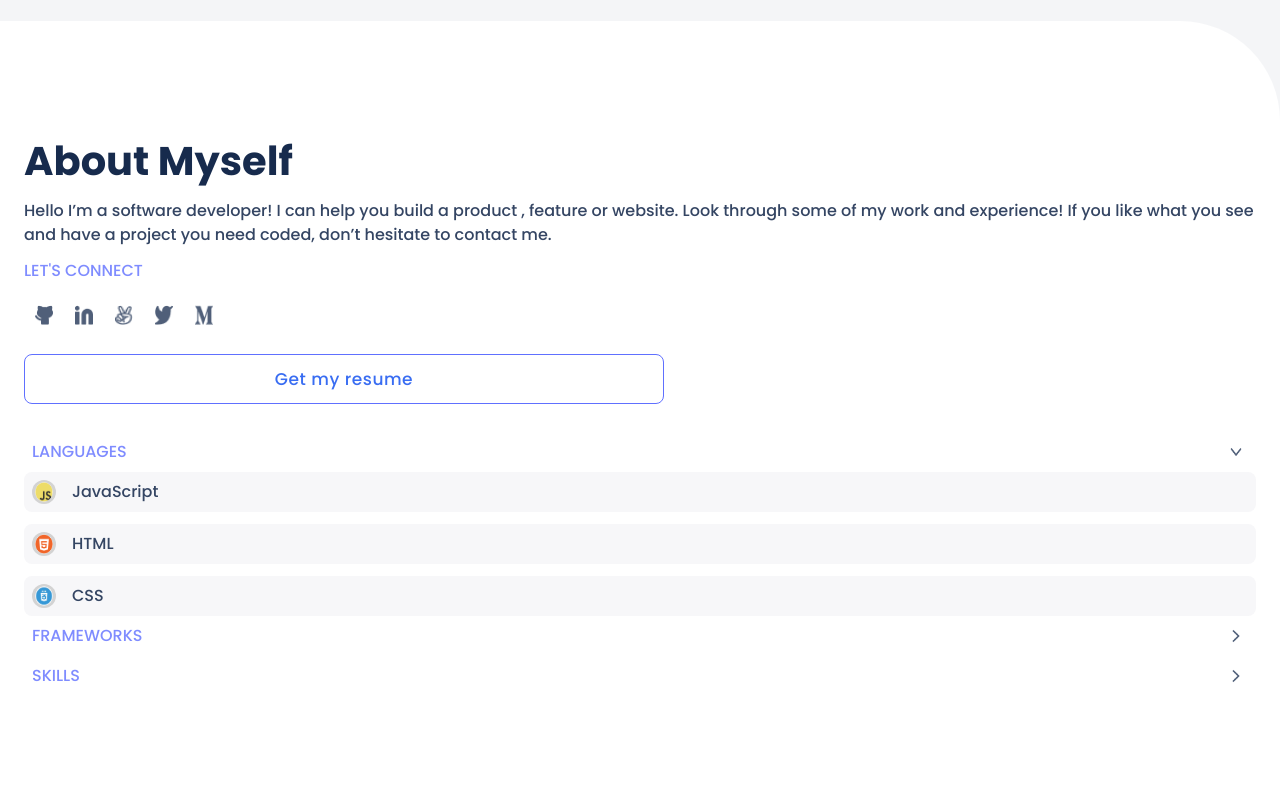
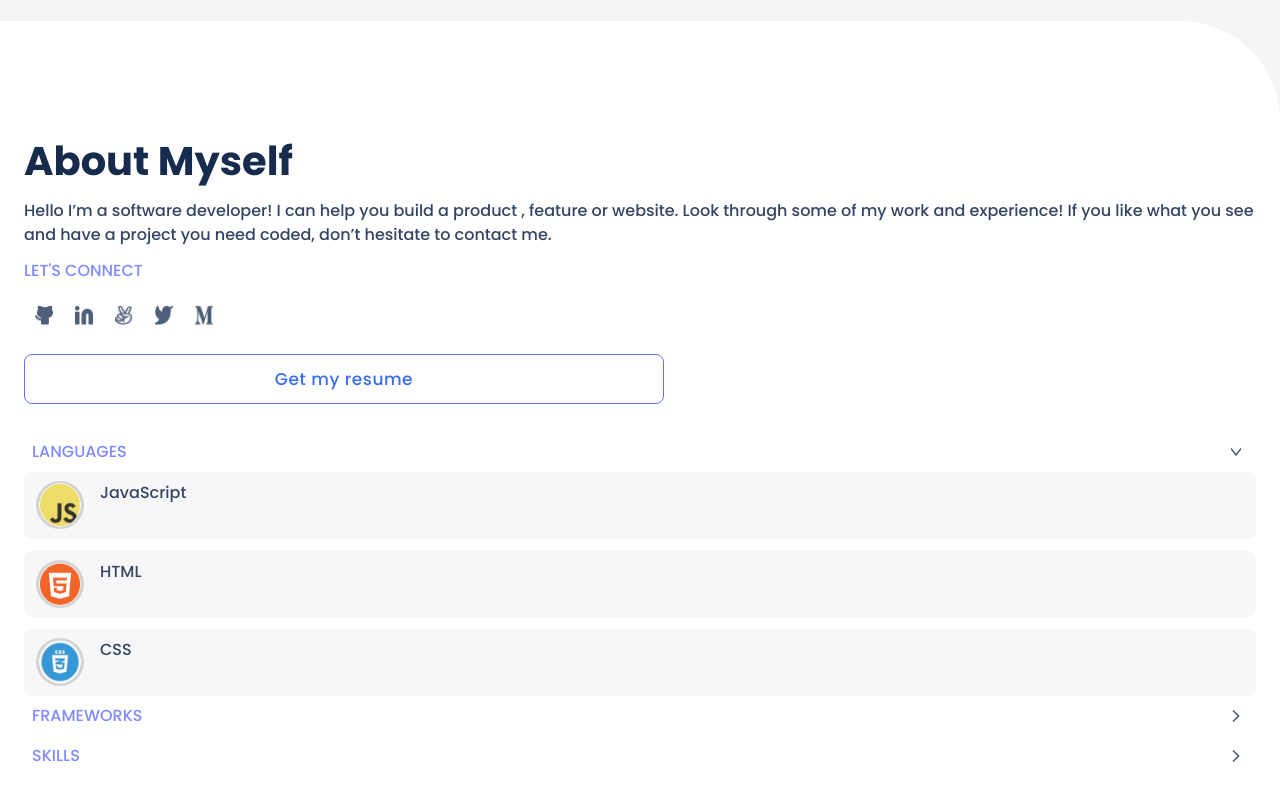
Before and after one commit to Reconfort/Microverse-Portifolio, a website: page index.html in a window 1280 px wide. Shown: the part 3602-4402 px from the top of the page. Drawn offline with Linux system fonts and the light colour scheme; a web font is replaced by a local one.

Commit message:
Changing languages code format

```diff
--- a/index.html
+++ b/index.html
@@ -209,15 +209,15 @@
       <img src="./media/down.png" alt="">
       </li>
       <ul class="languages">
-        <li>
+        <li class="list">
           <img src="/media/script.png" alt="">
           <p>JavaScript</p>
         </li>
-        <li>
+        <li class="list">
           <img src="/media/index.png" alt="">
           <p>HTML</p>
         </li>
-        <li>
+        <li class="list">
           <img src="/media/css3.png" alt="">
           <p>CSS</p>
         </li>
--- a/styles/style.css
+++ b/styles/style.css
@@ -370,14 +370,17 @@ ul.social-links img {
   line-height: 24px;
   letter-spacing: 0.51px;
 }
+
 .language-container {
   display: flex;
   flex-direction: column;
 }
+
 .title {
   display: flex;
   justify-content: space-between;
 }
+
 .languages {
   display: flex;
   flex-direction: column;
@@ -388,25 +391,25 @@ ul.social-links img {
   word-wrap: break-word;
   gap: 12px;
 }
-.languages li {
+
+.languages .list {
   display: flex;
   gap: 16px;
   background-color: #f7f7f9;
-  display: flex;
   padding: 9px 12px 9.716px 12px;
   color: #253858;
   font-size: 15px;
-  font-family: Poppins;
   font-weight: 500;
   line-height: 20px;
   word-wrap: break-word;
 }
-.languages li img {
+
+.languages .list img {
   width: 48px;
   height: 48px;
   flex-shrink: 0;
   border-radius: 48px;
-  border: 1px solid var(#ffffff, #fff);
+  border: 1px solid var(#fff, #fff);
   background: url(<path-to-image>), lightgray 50% / cover no-repeat;
 }
 
```
